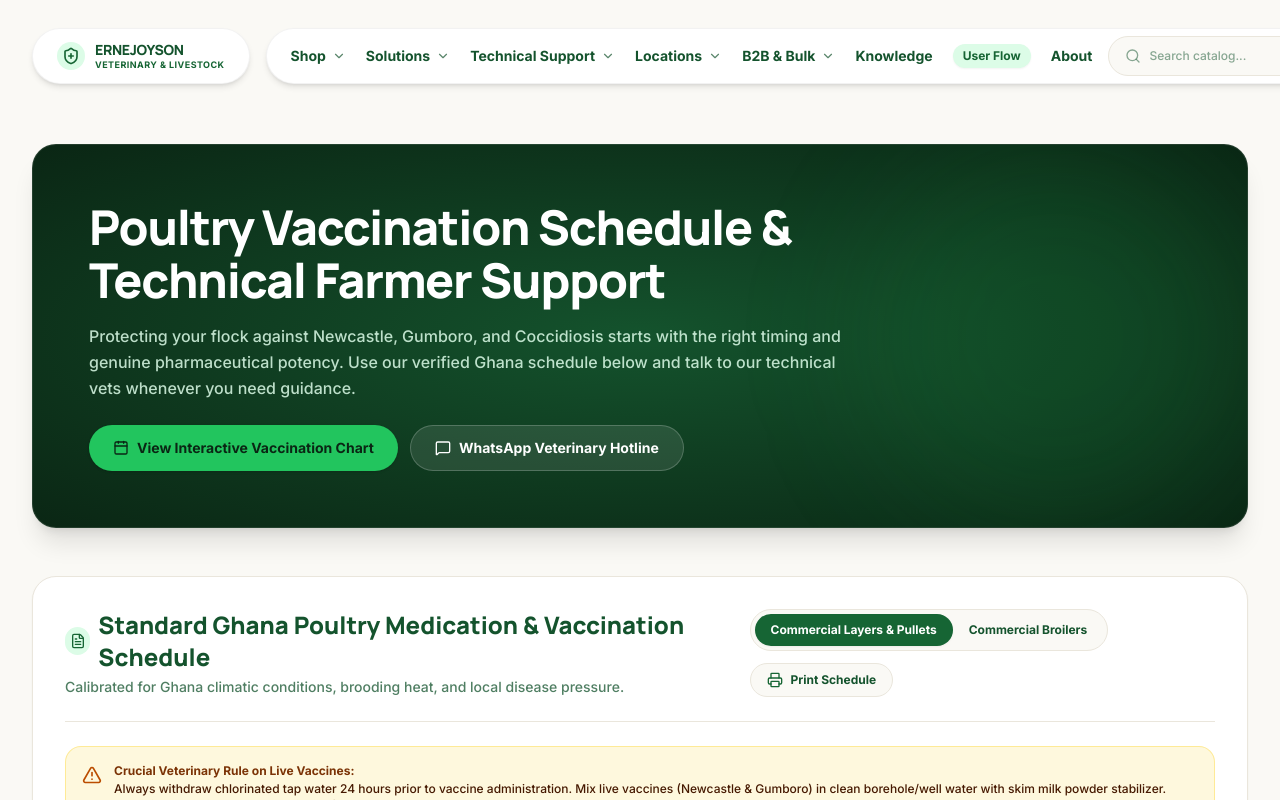
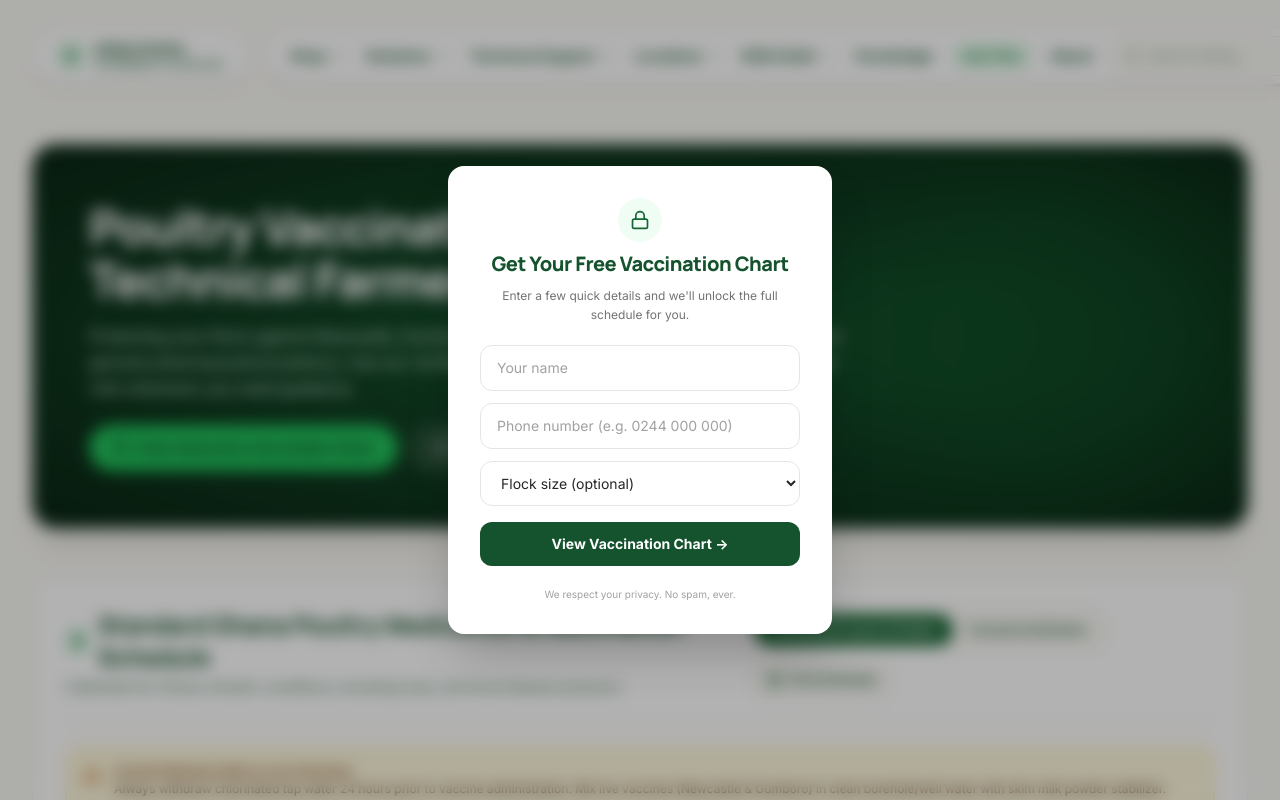
Before and after one commit to eugene-sew/ernejoyson-frontend-, a React (Vite) app: page /technical-support in a window 1280 px wide. Shown: the top 800 px of the page. Built offline with nearby package versions, Linux system fonts and the light colour scheme.

Commit message:
feat(lead-gate): add minimalist lead capture modal before vaccination chart

```diff
--- a/src/pages/TechnicalSupportPage.tsx
+++ b/src/pages/TechnicalSupportPage.tsx
@@ -10,7 +10,109 @@ import {
   PhoneCall,
   MessageSquare,
   ArrowRight,
+  Lock,
 } from 'lucide-react'
+
+/* ─── Lead Capture Modal ─────────────────────────────────────────────── */
+function LeadCaptureModal({ onUnlock }: { onUnlock: () => void }) {
+  const [name, setName] = useState('')
+  const [phone, setPhone] = useState('')
+  const [farmSize, setFarmSize] = useState('')
+  const [submitting, setSubmitting] = useState(false)
+  const [error, setError] = useState('')
+
+  const handleSubmit = (e: React.FormEvent) => {
+    e.preventDefault()
+    if (!name.trim() || !phone.trim()) {
+      setError('Please fill in your name and phone number.')
+      return
+    }
+    setSubmitting(true)
+    // Store lead in localStorage (swap for API call when backend is ready)
+    const leads = JSON.parse(localStorage.getItem('ej_leads') || '[]')
+    leads.push({ name: name.trim(), phone: phone.trim(), farmSize, timestamp: new Date().toISOString() })
+    localStorage.setItem('ej_leads', JSON.stringify(leads))
+    localStorage.setItem('ej_chart_unlocked', '1')
+    setTimeout(() => onUnlock(), 300)
+  }
+
+  return (
+    <div
+      role="dialog"
+      aria-modal="true"
+      aria-labelledby="lead-modal-title"
+      className="fixed inset-0 z-50 flex items-center justify-center p-4"
+    >
+      {/* Backdrop */}
+      <div className="absolute inset-0 bg-black/30 backdrop-blur-sm" />
+
+      {/* Card */}
+      <div className="relative z-10 w-full max-w-sm bg-white rounded-2xl shadow-2xl p-8 flex flex-col gap-5">
+        {/* Icon + headline */}
+        <div className="flex flex-col items-center text-center gap-2">
+          <span className="flex h-11 w-11 items-center justify-center rounded-full bg-[#F0FDF4] text-[#166534]">
+            <Lock className="h-5 w-5" />
+          </span>
+          <h2 id="lead-modal-title" className="font-display text-xl font-extrabold text-[#14532D] tracking-tight">
+            Get Your Free Vaccination Chart
+          </h2>
+          <p className="text-xs text-neutral-500 leading-relaxed">
+            Enter a few quick details and we'll unlock the full schedule for you.
+          </p>
+        </div>
+
+        {/* Form */}
+        <form onSubmit={handleSubmit} className="flex flex-col gap-3" noValidate>
+          <input
+            id="lead-name"
+            type="text"
+            placeholder="Your name"
+            value={name}
+            onChange={e => { setName(e.target.value); setError('') }}
+            className="w-full rounded-xl border border-neutral-200 px-4 py-3 text-sm text-neutral-800 placeholder:text-neutral-400 outline-none focus:border-[#22C55E] focus:ring-2 focus:ring-[#22C55E]/20 transition"
+            required
+          />
+          <input
+            id="lead-phone"
+            type="tel"
+            placeholder="Phone number (e.g. 0244 000 000)"
+            value={phone}
+            onChange={e => { setPhone(e.target.value); setError('') }}
+            className="w-full rounded-xl border border-neutral-200 px-4 py-3 text-sm text-neutral-800 placeholder:text-neutral-400 outline-none focus:border-[#22C55E] focus:ring-2 focus:ring-[#22C55E]/20 transition"
+            required
+          />
+          <select
+            id="lead-farm-size"
+            value={farmSize}
+            onChange={e => setFarmSize(e.target.value)}
+            className="w-full rounded-xl border border-neutral-200 px-4 py-3 text-sm text-neutral-800 outline-none focus:border-[#22C55E] focus:ring-2 focus:ring-[#22C55E]/20 transition bg-white"
+          >
+            <option value="">Flock size (optional)</option>
+            <option value="1-500">1 – 500 birds</option>
+            <option value="500-2000">500 – 2,000 birds</option>
+            <option value="2000+">2,000+ birds</option>
+          </select>
+
+          {error && (
+            <p className="text-xs text-red-500">{error}</p>
+          )}
+
+          <button
+            type="submit"
+            disabled={submitting}
+            className="mt-1 w-full rounded-xl bg-[#14532D] text-white text-sm font-bold py-3 hover:bg-[#166534] active:scale-[0.98] transition-all disabled:opacity-60"
+          >
+            {submitting ? 'Unlocking…' : 'View Vaccination Chart →'}
+          </button>
+        </form>
+
+        <p className="text-center text-[10px] text-neutral-400 leading-relaxed">
+          We respect your privacy. No spam, ever.
+        </p>
+      </div>
+    </div>
+  )
+}
 
 export const TechnicalSupportPage: React.FC = () => {
   const [flockType, setFlockType] = useState<'layers' | 'broilers'>('layers')
@@ -224,7 +326,14 @@ export const TechnicalSupportPage: React.FC = () => {
 
   const currentSchedule = vaccinationSchedule[flockType]
 
+  // Lead gate state
+  const [chartUnlocked, setChartUnlocked] = useState(
+    () => localStorage.getItem('ej_chart_unlocked') === '1'
+  )
+
   return (
+    <>
+    {!chartUnlocked && <LeadCaptureModal onUnlock={() => setChartUnlocked(true)} />}
     <div className="pt-24 pb-20 max-w-[1560px] mx-auto px-4 sm:px-6 lg:px-8 space-y-12">
       {/* 1. Header Banner */}
       <div className="rounded-3xl bg-radial from-[#14532D] to-[#0A2614] p-8 sm:p-12 lg:p-14 text-white relative overflow-hidden shadow-xl border border-white/10">
@@ -260,7 +369,7 @@ export const TechnicalSupportPage: React.FC = () => {
       </div>
 
       {/* 2. Interactive Vaccination Chart Component */}
-      <div id="vaccination-chart" className="scroll-mt-28 space-y-6">
+      <div id="vaccination-chart" className={`scroll-mt-28 space-y-6 transition-all duration-500 ${!chartUnlocked ? 'select-none pointer-events-none' : ''}`}>
         <div className="rounded-3xl bg-white border border-[#EAE6DC] p-6 sm:p-8 shadow-xs space-y-6">
           <div className="flex flex-col md:flex-row md:items-center justify-between gap-4 border-b border-[#EAE6DC] pb-6">
             <div>
@@ -518,5 +627,6 @@ export const TechnicalSupportPage: React.FC = () => {
         </div>
       </div>
     </div>
+    </>
   )
 }
```
